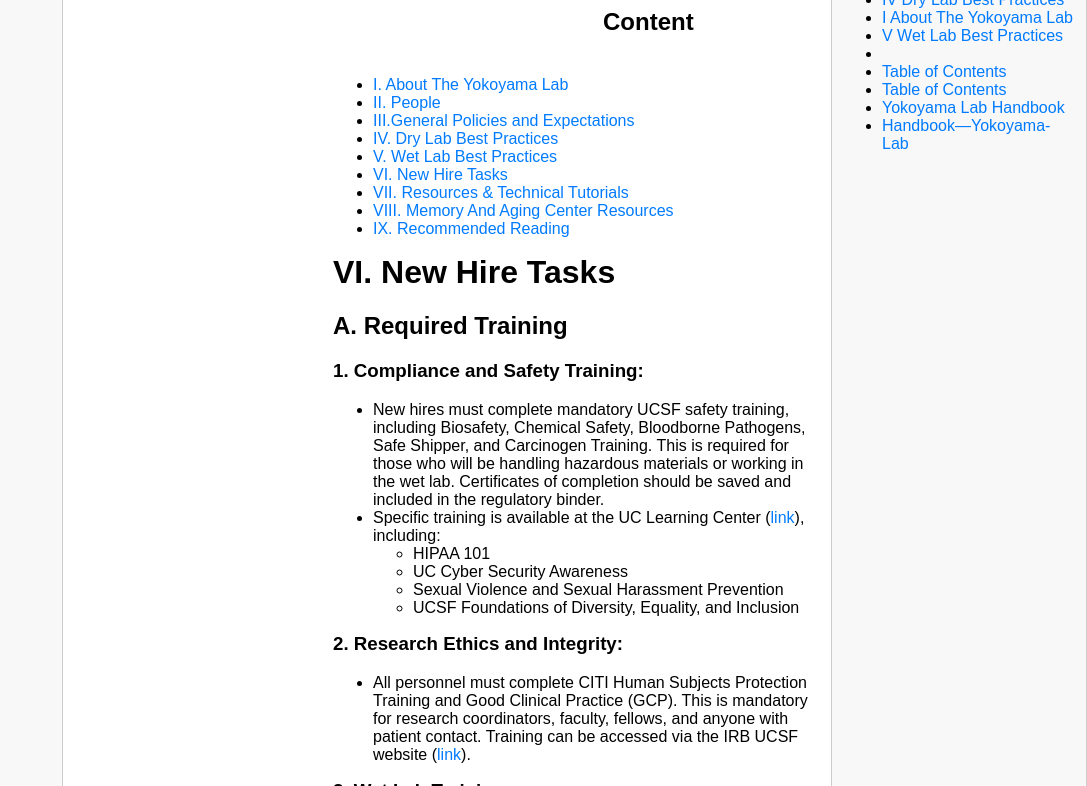
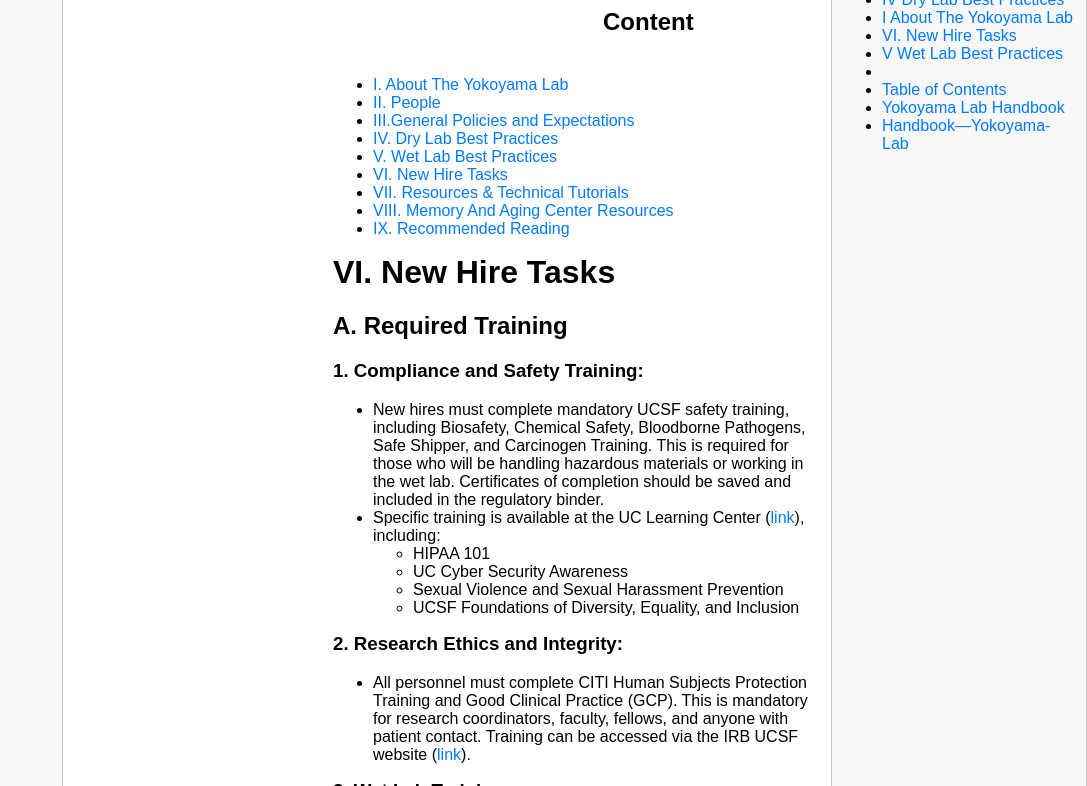
Before and after one commit to daniman89/Handbook---Yokoyama-Lab, a Jekyll site: the page built from docs/VI_New_Hire_Tasks.md, in a window 1280 px wide and 900 px high, cut to the strip 114-900 px from the top of the window. Shown: the whole strip, without its empty margins (193-1280 px from the left). Built offline with Jekyll 4.4.1, drawn with Linux system fonts in a browser that asks for light colours; our own code applies the rules of GitHub Pages for plain Markdown files.

Commit message:
Update VI_New_Hire_Tasks.md

```diff
--- a/docs/VI_New_Hire_Tasks.md
+++ b/docs/VI_New_Hire_Tasks.md
@@ -1,3 +1,7 @@
+---
+layout: default
+title: "VI. New Hire Tasks"
+---
 
 ## Table of Contents
 - [Home](../docs/index.md)
```
